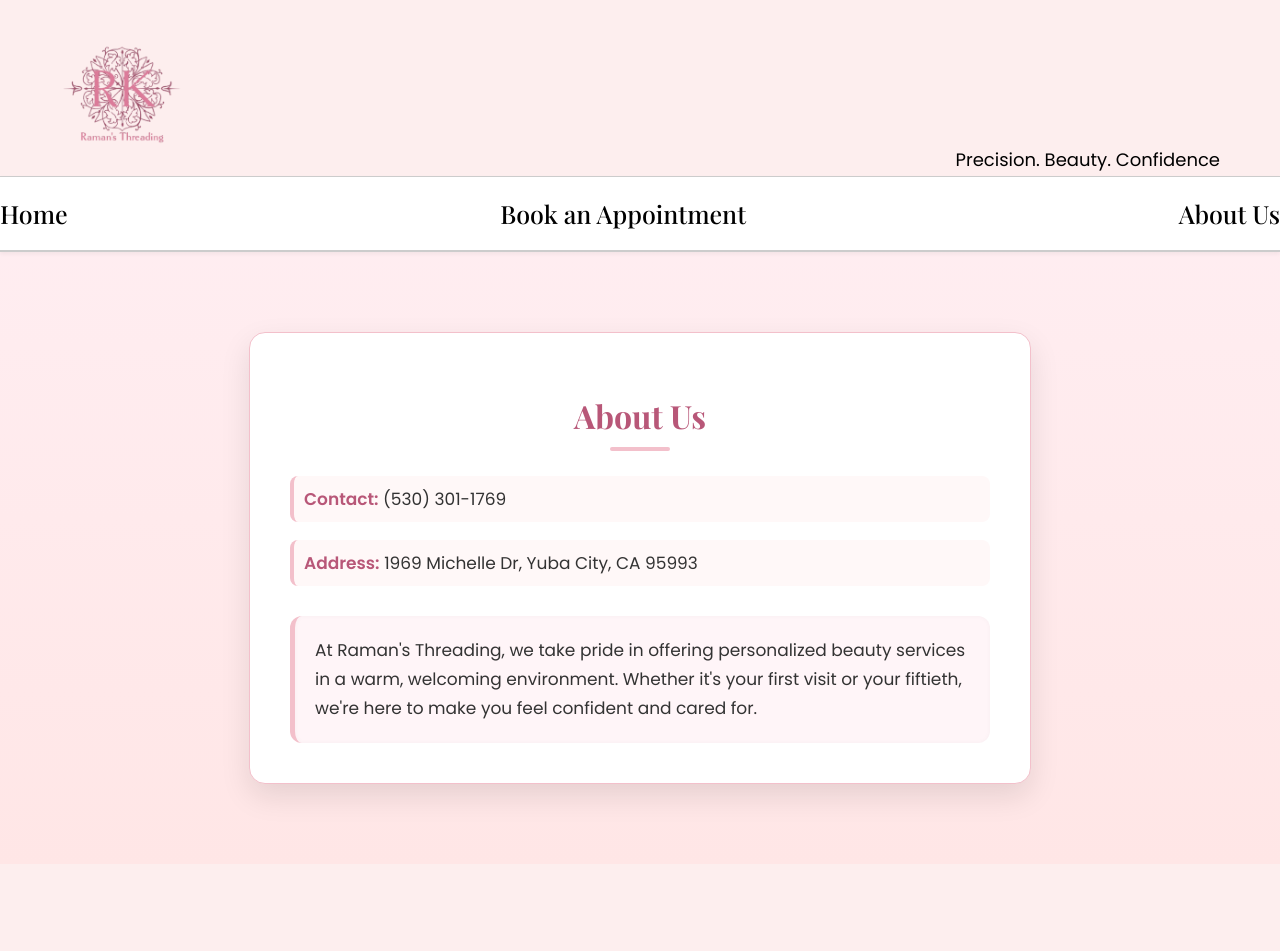
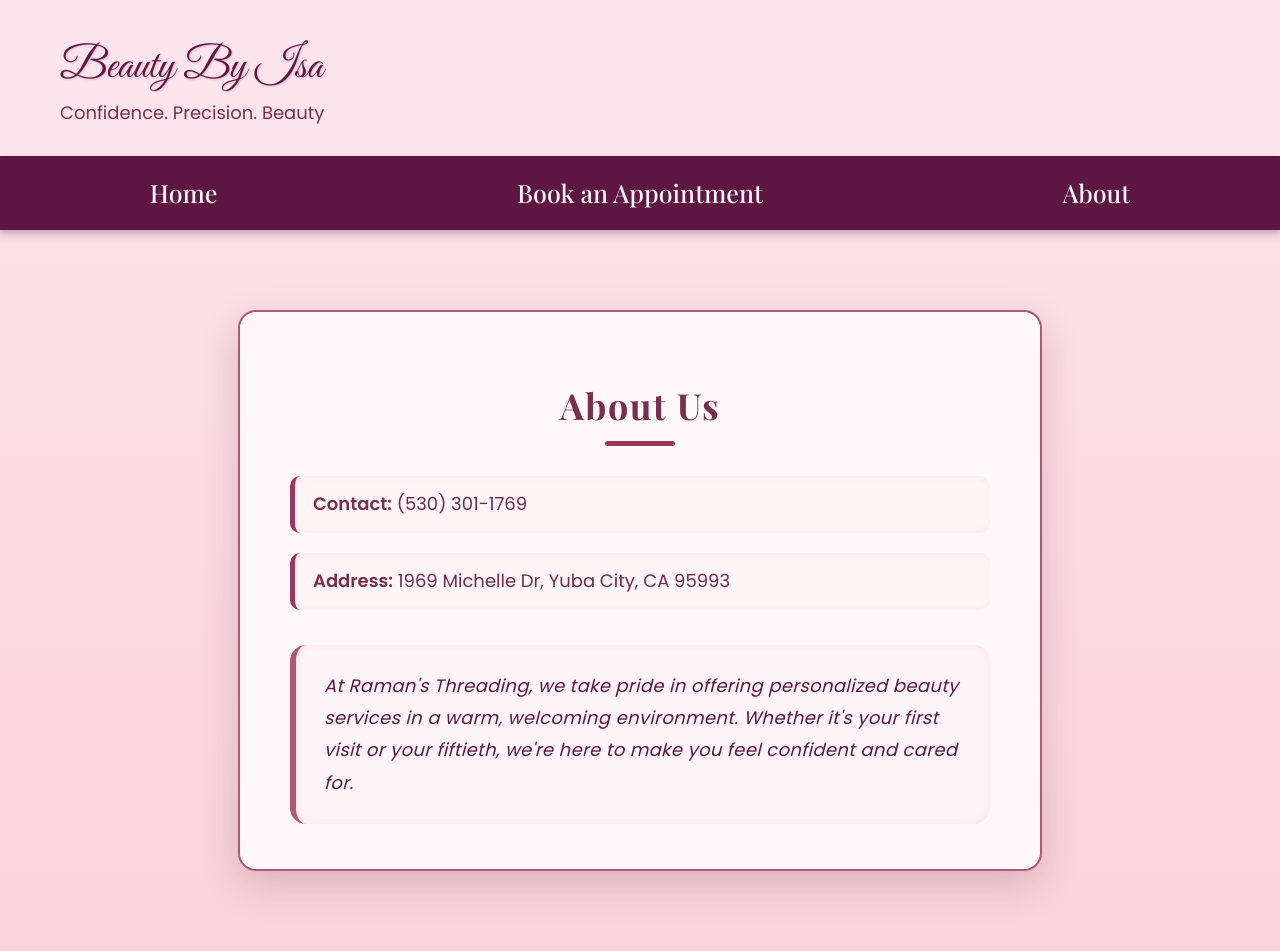
Before and after one commit to Satvir092/beauty_by_isa, a Flask app: page /aboutus in a window 1280 px wide. Before the commit the page ends 809 px from the top, so only its background shows below. Run offline with Flask 3, Linux system fonts and the light colour scheme.

Commit message:
Added new color pallete for Beauty By Isa redesign
Modified website as business changed.

```diff
--- a/app.py
+++ b/app.py
@@ -195,5 +195,5 @@ def book():
 
     return render_template("check_email.html", email=email)
 
-#if __name__ == "__main__":
-    #app.run(debug=False)
+if __name__ == "__main__":
+    app.run(debug=False)
--- a/static/style.css
+++ b/static/style.css
@@ -1,7 +1,7 @@
 /* Base styles */
 .top-header {
   padding: 40px 60px 30px;
-  background-color: #fdeeee;
+  background-color: #fce4ec;
 }
 
 .brand-container {
@@ -11,76 +11,90 @@
   position: relative;
 }
 
-.business-logo {
-  max-width: 125px;
-  height: auto;
-  display: block;
+.logo-text {
+  font-family: 'Great Vibes', cursive;
+  font-size: 44px;
+  color: #5e1742;
+  margin: 0;
+  text-shadow: 1px 1px 2px rgba(94, 23, 66, 0.2);
 }
 
 .tagline {
   font-family: 'Poppins', sans-serif;
   font-size: 18px;
-  color: #000;
-  margin: 0;
-  position: absolute;
-  top: 100%;
-  right: 0;
-
+  color: #7a2e4d;
+  margin: 4px 0 0 0;
+  position: static;
 }
 
 /* Navbar */
 .navbar {
-  background-color: #fff;
-  border-top: 1px solid #ccc;
-  border-bottom: 2px solid #ccc;
-  box-shadow: 0 2px 4px rgba(0,0,0,0.05);
-}
-
-.nav-links {
-  display: flex;
-  justify-content: space-between;
-  align-items: left;
-  text-align: center;
-  margin: 0 auto;
-  padding: 20px 0;
-  list-style: none;
-  max-width: 1400px;
-}
-
-.nav-links li {
-  display: flex;
-  justify-content: center;
+  background-color: #5e1742;
+  box-shadow: 0 4px 8px rgba(94, 23, 66, 0.3);
+  border: none;
 }
 
 .nav-links li a {
   text-decoration: none;
   font-family: 'Playfair Display', serif;
   font-size: 25px;
-  color: #000;
+  color: #f9f4f7;
+  padding: 8px 12px;
+  position: relative;
   transition: color 0.3s ease;
 }
 
+.nav-links li a::after {
+  content: "";
+  position: absolute;
+  left: 0;
+  bottom: -6px;
+  width: 0%;
+  height: 3px;
+  background: #c89a6e;
+  transition: width 0.3s ease;
+  border-radius: 2px;
+}
+
 .nav-links li a:hover {
-  color: #D4AF37;
+  color: #c89a6e;
+}
+
+.nav-links li a:hover::after {
+  width: 100%;
+}
+.nav-links {
+  display: flex;
+  justify-content: space-around;
+  gap: 0;
+  list-style: none;
+  margin: 0 auto;
+  padding: 20px 0;
+  max-width: 1400px;
+  align-items: center;
+}
+
+.nav-links li {
+
+  margin: 0;
+  padding: 0;
 }
 
 /* HOME PAGE - Services */
-
 body {
-  background-color: #fdeeee;
+  background-color: #fff9f9;
   font-family: 'Segoe UI', Tahoma, Geneva, Verdana, sans-serif;
-  color: #0f0f0f;
+  color: #231322;
   margin: 0;
 }
-
 
 .price-list {
   max-width: 720px;
   margin: 0 0 0 2rem;
   background: #ffffff;
   padding: 2rem 3rem;
-  border-radius: 12px;
-  box-shadow: 0 4px 10px rgba(255, 182, 193, 0.3);
+  border-radius: 14px;
+  box-shadow: 0 6px 16px rgba(94, 23, 66, 0.15);
 }
 
 .price-list h2 {
--- a/templates/aboutus.html
+++ b/templates/aboutus.html
@@ -1,10 +1,24 @@
 <!DOCTYPE html>
 <html lang="en">
 <head>
-  <link rel="icon" href="{{ url_for('static', filename='favicon.ico') }}" type="image/x-icon">
+  <!DOCTYPE html>
+<html lang="en">
+<head>
   <meta charset="UTF-8" />
   <meta name="viewport" content="width=device-width, initial-scale=1.0" />
-  <title>About Us - Raman's Threading</title>
+  <title>Beauty By Isa</title>
+
+  <link rel="stylesheet" href="{{ url_for('static', filename='style.css') }}">
+  <link href="https://fonts.googleapis.com/css2?family=Great+Vibes&family=Playfair+Display:wght@500;700&family=Poppins:wght@400;600&display=swap" rel="stylesheet">
+</head>
+<body>
+
+  <header class="top-header">
+    <div class="brand-container">
+      <p class="logo-text">Beauty By Isa</p>
+      <p class="tagline">Confidence. Precision. Beauty</p>
+    </div>
+  </header>
 
   <!-- Main Styles -->
   <link rel="stylesheet" href="{{ url_for('static', filename='style.css') }}">
@@ -15,20 +29,20 @@
   <style>
     body {
       margin: 0;
-      background: linear-gradient(to bottom, #fff0f5, #ffe6e6);
+      background: linear-gradient(to bottom, #fce4ec, #f9d4d8);
       font-family: 'Poppins', sans-serif;
-      color: #333;
+      color: #5e1742; /* deep rich pink */
     }
 
     .about-container {
       max-width: 700px;
       margin: 80px auto;
-      background-color: #fff;
-      border-radius: 16px;
-      padding: 40px;
-      border: 1px solid #f3c0cb;
-      box-shadow: 0 12px 30px rgba(0, 0, 0, 0.1);
-      animation: fadeIn 0.7s ease-in-out;
+      background-color: #fff8fa; /* subtle blush white */
+      border-radius: 18px;
+      padding: 45px 50px;
+      border: 2px solid #b15776; /* strong dusty rose border */
+      box-shadow: 0 14px 38px rgba(94, 23, 66, 0.18); /* stronger shadow */
+      animation: fadeIn 0.8s ease-in-out;
     }
 
     @keyframes fadeIn {
@@ -37,55 +51,77 @@
     }
 
     .about-container h1 {
-      color: #b85778;
+      color: #7a2e4d; /* strong plum */
       font-family: 'Playfair Display', serif;
-      font-size: 32px;
+      font-size: 36px;
       text-align: center;
-      margin-bottom: 25px;
+      margin-bottom: 30px;
       position: relative;
+      letter-spacing: 0.04em;
     }
 
     .about-container h1::after {
       content: '';
       display: block;
-      margin: 10px auto 0;
-      width: 60px;
-      height: 4px;
-      background-color: #f3c0cb;
-      border-radius: 2px;
+      margin: 12px auto 0;
+      width: 70px;
+      height: 5px;
+      background-color: #9b3860; /* deep dusty rose */
+      border-radius: 3px;
     }
 
     .info {
-      font-size: 17px;
-      margin: 18px 0;
-      padding-left: 10px;
-      border-left: 4px solid #f3c0cb;
-      background-color: #fff8f8;
-      padding: 10px;
-      border-radius: 8px;
+      font-size: 18px;
+      margin: 20px 0;
+      padding-left: 14px;
+      border-left: 5px solid #9b3860; /* deeper rose */
+      background-color: #fff4f6;
+      padding: 14px 18px;
+      border-radius: 10px;
+      color: #6e2a51; /* dark plum */
+      box-shadow: inset 0 0 7px rgba(155, 56, 96, 0.07);
+      line-height: 1.6;
     }
 
     .info strong {
-      color: #b85778;
-      font-weight: 600;
+      color: #7a2e4d;
+      font-weight: 700;
     }
 
     .statement {
-      margin-top: 30px;
-      font-size: 17px;
-      line-height: 1.7;
+      margin-top: 35px;
+      font-size: 18px;
+      line-height: 1.8;
       background-color: #fff5f8;
-      padding: 20px;
-      border-radius: 12px;
-      border-left: 5px solid #f3c0cb;
-      box-shadow: inset 0 0 5px rgba(0, 0, 0, 0.03);
+      padding: 25px 28px;
+      border-radius: 16px;
+      border-left: 6px solid #b15776;
+      box-shadow: inset 0 0 10px rgba(177, 87, 118, 0.12);
+      color: #5e1742;
+      font-style: italic;
+      letter-spacing: 0.02em;
     }
 
     /* Responsive adjustments */
     @media (max-width: 768px) {
       .about-container {
         margin: 40px 20px;
-        padding: 25px;
+        padding: 30px 25px;
+      }
+
+      .about-container h1 {
+        font-size: 28px;
+      }
+
+      .info {
+        font-size: 16px;
+        padding-left: 12px;
+        padding-right: 12px;
+      }
+
+      .statement {
+        font-size: 16px;
+        padding: 20px 22px;
       }
 
       .brand-container {
@@ -94,7 +130,7 @@
       }
 
       .tagline {
-    position: static; /* Removes absolute positioning */
+        position: static;
         margin-top: 10px;
         font-size: 1rem;
       }
@@ -107,21 +143,12 @@
   </style>
 </head>
 <body>
-
-  <!-- Header -->
-  <header class="top-header">
-    <div class="brand-container">
-      <img src="{{ url_for('static', filename='rklogo-removebg-preview.png') }}" alt="Raman’s Threading Logo" class="business-logo" />
-      <p class="tagline">Precision. Beauty. Confidence</p>
-    </div>
-  </header>
-
   <!-- Navbar -->
   <nav class="navbar">
     <ul class="nav-links">
       <li><a href="{{ url_for('index') }}">Home</a></li>
       <li><a href="{{ url_for('appointments') }}">Book an Appointment</a></li>
-      <li><a href="{{ url_for('aboutus') }}">About Us</a></li>
+      <li><a href="{{ url_for('aboutus') }}">About</a></li>
     </ul>
   </nav>
 
--- a/templates/check_email.html
+++ b/templates/check_email.html
@@ -1,8 +1,6 @@
 <!DOCTYPE html>
 <html lang="en">
 <head>
-    <link rel="icon" href="{{ url_for('static', filename='favicon.ico') }}" type="image/x-icon">
-    <meta charset="UTF-8">
     <title>Check Your Email</title>
     <link rel="stylesheet" href="{{ url_for('static', filename='check_style.css') }}">
 </head>
--- a/templates/confirmation.html
+++ b/templates/confirmation.html
@@ -1,8 +1,6 @@
 <!DOCTYPE html>
 <html lang="en">
 <head>
-  <link rel="icon" href="{{ url_for('static', filename='favicon.ico') }}" type="image/x-icon">
-  <meta charset="UTF-8">
   <title>Appointment Confirmed</title>
   <link rel="stylesheet" href="{{ url_for('static', filename='confirmation_style.css') }}">
 </head>
--- a/templates/error.html
+++ b/templates/error.html
@@ -1,8 +1,6 @@
 <!DOCTYPE html>
 <html lang="en">
 <head>
-  <link rel="icon" href="{{ url_for('static', filename='favicon.ico') }}" type="image/x-icon">
-  <meta charset="UTF-8">
   <title>Error</title>
   <link rel="stylesheet" href="{{ url_for('static', filename='error_style.css') }}">
 </head>
```
Also changed, not shown: other parts of static/style.css (+21 -25 lines), static/ap_style.css (+140 -78 lines), static/check_style.css (+12 -12 lines), static/confirmation_style.css (+13 -10 lines), static/error_style.css (+12 -9 lines), templates/appointments.html (+10 -10 lines), templates/index.html (+9 -9 lines), static/favicon.ico (deleted), static/rklogo-removebg-preview.png (deleted). Lines whose indentation alone changed are shown as unchanged.
